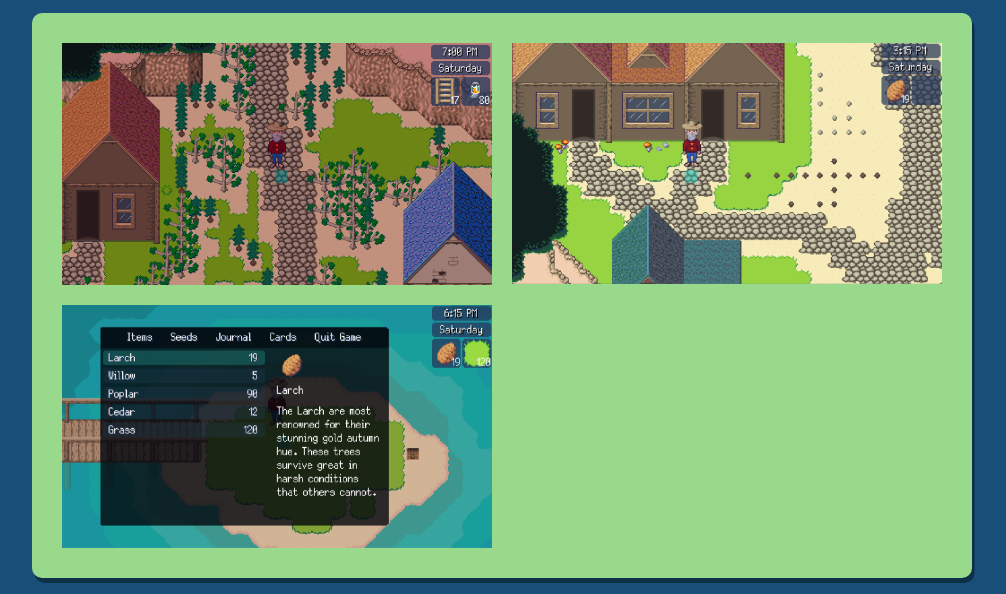
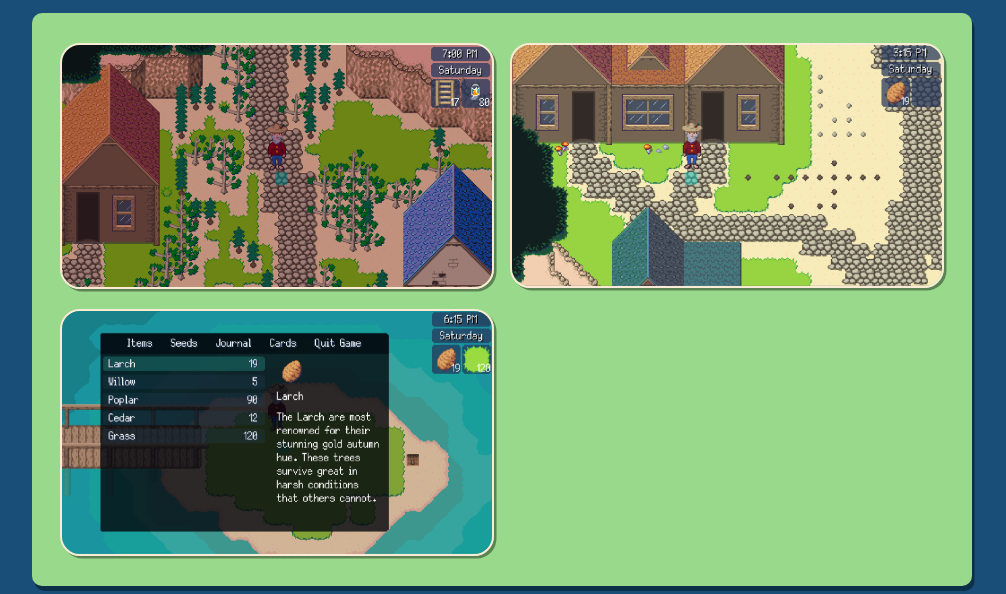
Before and after one commit to chartley1988/oldgrowth-website, a plain HTML site: page media.html in a window 1280 px wide. Shown: the part 295-889 px from the top of the page, without its empty margins (138-1144 px from the left). Drawn offline with Linux system fonts and the light colour scheme.

Commit message:
Added outlines and shadows to screenshots

```diff
--- a/style.css
+++ b/style.css
@@ -109,6 +109,9 @@ h4 {
 
 .media-element {
     flex: auto;
+    border-radius: 2rem;
+    border: 2px solid antiquewhite;
     max-width: 100%;
     justify-self: center;
+    box-shadow: 0.25rem 0.25rem rgba(0, 0, 0, 0.4);
 }
```
